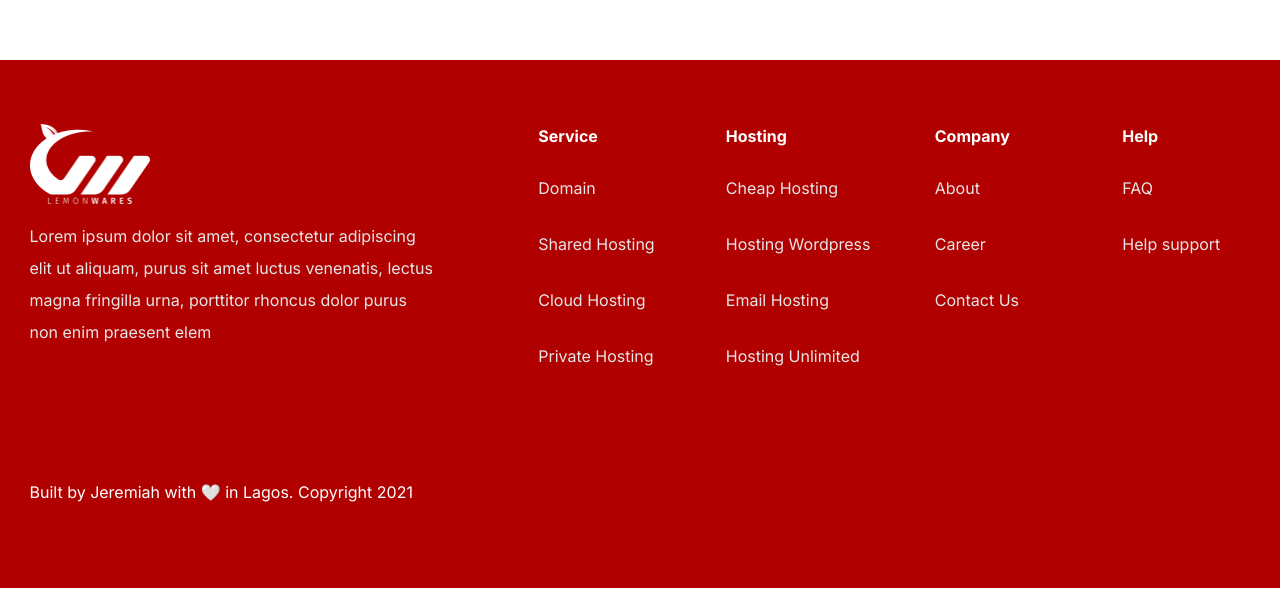
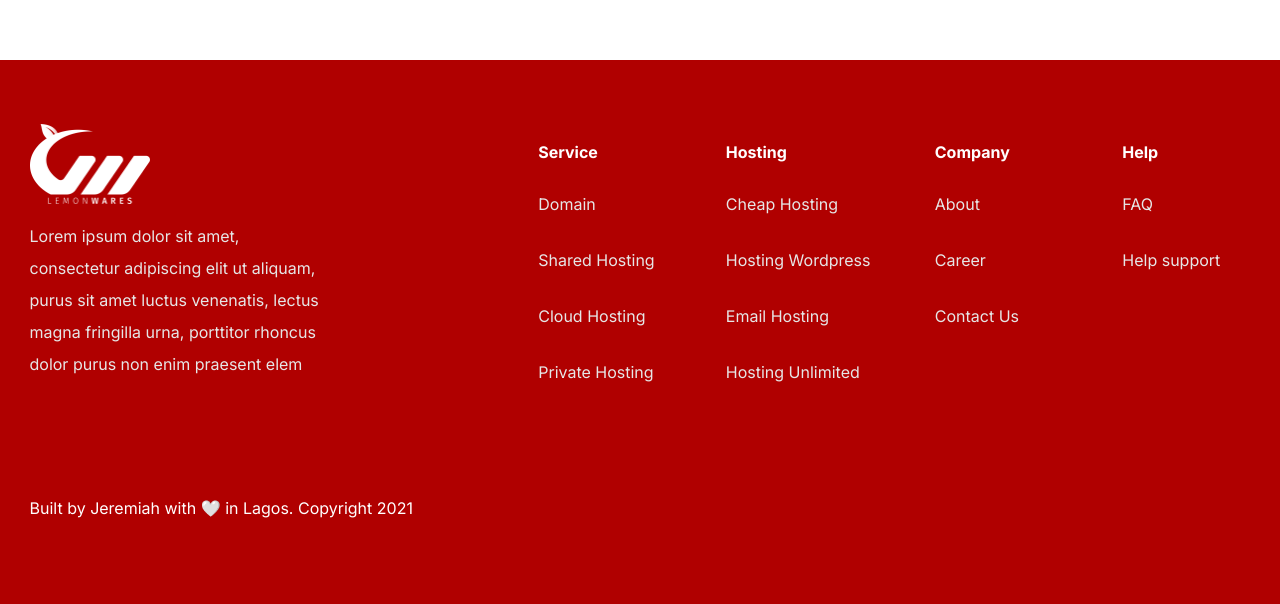
Before and after one commit to khushi303/lemonwares, a React (Create React App) app: page / in a window 1280 px wide. Shown: the part 4431-5035 px from the top of the page. Built offline with nearby package versions, Linux system fonts and the light colour scheme.

Commit message:
change in footer

```diff
--- a/src/components/Footer.jsx
+++ b/src/components/Footer.jsx
@@ -15,13 +15,13 @@ const Footer = () => {
                                     className="w-full h-[80px] max-w-[120.959px]"
                                 />
                             </a>
-                            <p className="pt-4 text-[#E6E6E6] ff_inter font-normal text-base !leading-[200%] ">
+                            <p className="pt-4 text-[#E6E6E6] ff_inter font-normal text-base !leading-[200%] max-w-[296px]">
                                 Lorem ipsum dolor sit amet, consectetur adipiscing elit ut
                                 aliquam, purus sit amet luctus venenatis, lectus magna fringilla
                                 urna, porttitor rhoncus dolor purus non enim praesent elem
                             </p>
                         </div>
-                        <div className="lg:w-7/12 w-full pt-9 lg:pt-0">
+                        <div className="lg:w-7/12 w-full pt-9 lg:pt-4">
                             <div className="flex flex-row justify-between flex-wrap">
                                 <div className="md:w-[18%] w-6/12">
                                     <ul className=" flex flex-col sm:gap-6 gap-4">
```
